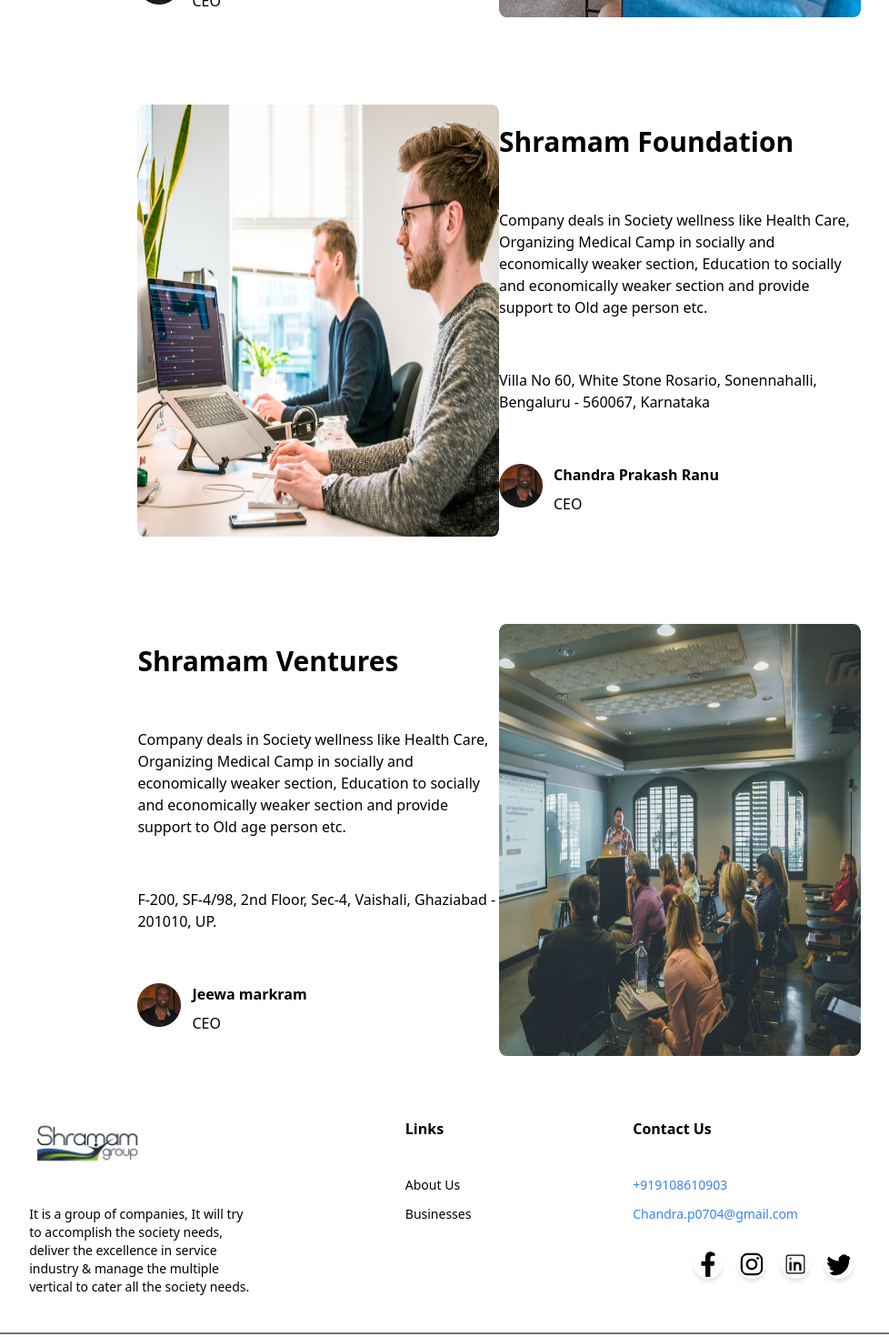
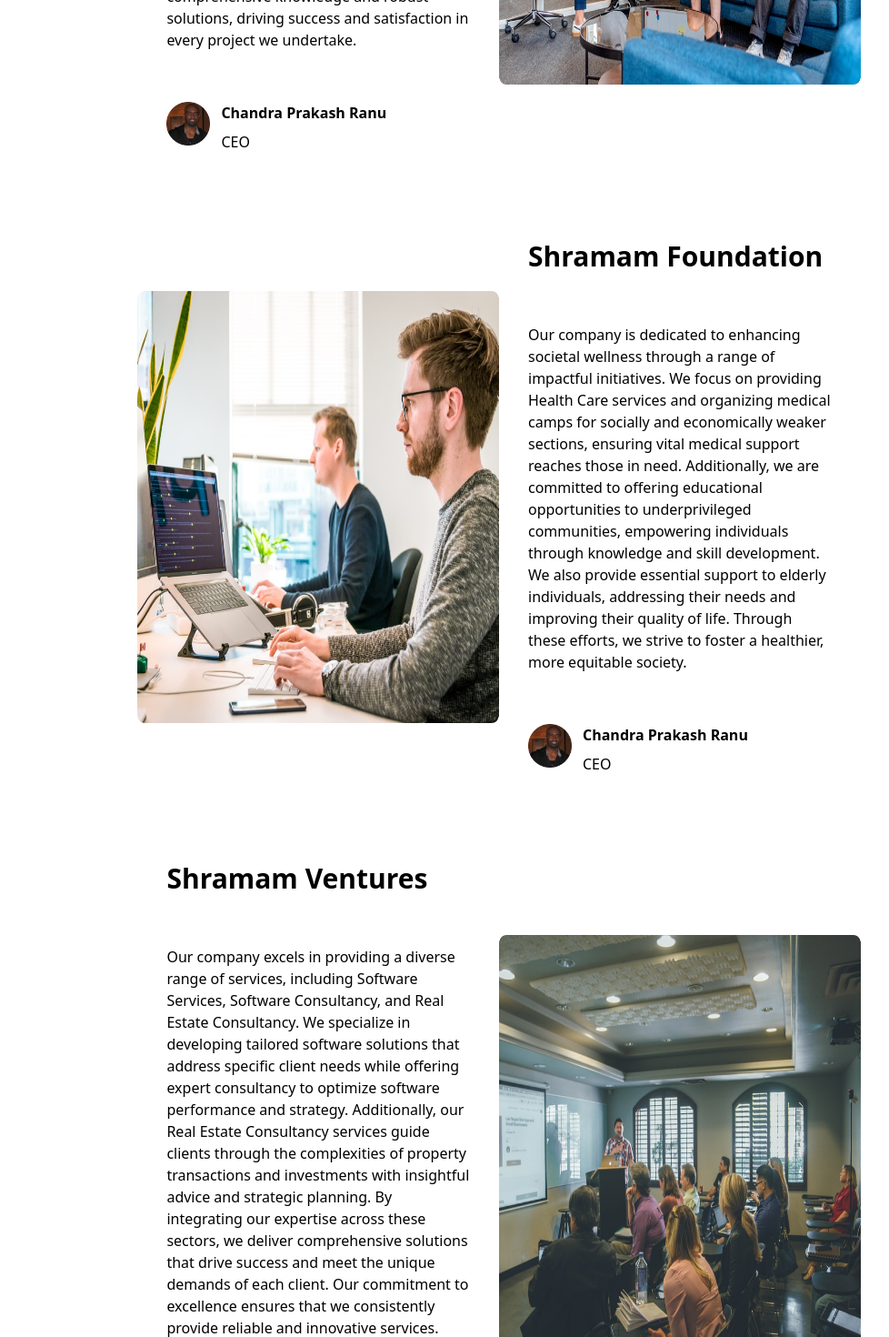
Before and after one commit to amitdhiman5086/shraman-group, a React (Create React App) app: page / in a window 1280 px wide. Shown: the part 1320-2790 px from the top of the page at 91% size, without its empty margins (91-1069 px from the left). Built offline with nearby package versions, Linux system fonts and the light colour scheme.

Commit message:
done tweaking the changes

```diff
--- a/src/App.js
+++ b/src/App.js
@@ -24,14 +24,16 @@
 
 // export default App;
 
-
 import { Outlet } from "react-router-dom";
 import "./App.css";
 import Footer from "./pages/Footer";
 import Navbar from "./pages/Navbar";
+import ScrollToTop from "./components/scrollToTop";
 
 function App() {
   return (
+    <>
+      <ScrollToTop />
       <div className="flex w-screen flex-col min-h-screen justify-between">
         <div className="sticky top-0 z-10 bg-white">
           <Navbar />
@@ -43,6 +45,7 @@
           <Footer />
         </div>
       </div>
+    </>
   );
 }
 
--- a/src/config.js
+++ b/src/config.js
@@ -14,13 +14,13 @@
     alt: "Image 1 not Found",
     title: "Shramam Infra & Minerals Pvt. Ltd.",
     description:
-      "We specialize in Trading, Real Estate Consultancy, and Transportation services, offering nationwide solutions across India. Our expertise spans multiple industries, ensuring comprehensive and reliable service for our clients.",
+      "Our company excels in Trading, Real Estate Consultancy, and Transportation services, delivering extensive solutions across the country. We bring a wealth of experience and expertise to each sector, enabling us to offer tailored, reliable, and efficient services. Whether it's navigating the complexities of trade, providing expert real estate advice, or ensuring seamless transportation logistics, we are committed to meeting the diverse needs of our clients with professionalism and precision. Our integrated approach ensures that clients benefit from our comprehensive knowledge and robust solutions, driving success and satisfaction in every project we undertake.",
     location:
-      "Villa No 60, White Stone Rosario, Sonennahalli, Bengaluru - 560067, Karnataka",
+      "https://www.google.com/maps/embed?pb=!1m18!1m12!1m3!1d3887.349536023535!2d77.73336007578787!3d13.013399213959044!2m3!1f0!2f0!3f0!3m2!1i1024!2i768!4f13.1!3m3!1m2!1s0x3bae11d2281ea5ab%3A0xd5235b1c0fdf298d!2sWhitestone%20Rosario!5e0!3m2!1sen!2sin!4v1724660688464!5m2!1sen!2sin",
     img_Link: ceo,
     ceo_Name: "Chandra Prakash Ranu",
     information:
-      "Our company excels in Trading, Real Estate Consultancy, and Transportation services, delivering extensive solutions across the country. We bring a wealth of experience and expertise to each sector, enabling us to offer tailored, reliable, and efficient services. Whether it's navigating the complexities of trade, providing expert real estate advice, or ensuring seamless transportation logistics, we are committed to meeting the diverse needs of our clients with professionalism and precision. Our integrated approach ensures that clients benefit from our comprehensive knowledge and robust solutions, driving success and satisfaction in every project we undertake.",
+      "At our company, we pride ourselves on delivering top-notch services across three key sectors: Trading, Real Estate Consultancy, and Transportation. Our extensive expertise allows us to provide tailored solutions that cater to the diverse needs of clients throughout India. In the realm of Trading, we leverage our deep industry knowledge to facilitate efficient and profitable transactions. Our team is skilled in navigating the complexities of the market, ensuring that our clients can capitalize on opportunities and achieve their financial goals. When it comes to Real Estate Consultancy, we offer insightful guidance and strategic advice to help clients make informed decisions in a dynamic property landscape. Whether it's buying, selling, or investing in real estate, our experts provide personalized service to meet the unique requirements of each client. Our Transportation services are designed to offer seamless and reliable solutions for logistics and movement across the country. We manage the intricacies of transportation with precision, ensuring timely and efficient delivery of goods and services. By combining our expertise in these diverse fields, we deliver a comprehensive range of services that cater to the evolving needs of our clients. Our commitment to excellence and our nationwide reach ensure that we are well-positioned to provide dependable solutions across India.",
   },
   {
     id: 2,
@@ -28,13 +28,13 @@
     alt: "Image 2 not Found",
     title: "Shramam Foundation",
     description:
-      "Company deals in Society wellness like Health Care, Organizing Medical Camp in socially and economically weaker section, Education to socially and economically weaker section and provide support to Old age person etc.",
+      "Our company is dedicated to enhancing societal wellness through a range of impactful initiatives. We focus on providing Health Care services and organizing medical camps for socially and economically weaker sections, ensuring vital medical support reaches those in need. Additionally, we are committed to offering educational opportunities to underprivileged communities, empowering individuals through knowledge and skill development. We also provide essential support to elderly individuals, addressing their needs and improving their quality of life. Through these efforts, we strive to foster a healthier, more equitable society.",
     location:
-      "Villa No 60, White Stone Rosario, Sonennahalli, Bengaluru - 560067, Karnataka",
+      "https://www.google.com/maps/embed?pb=!1m18!1m12!1m3!1d3887.349536023535!2d77.73336007578787!3d13.013399213959044!2m3!1f0!2f0!3f0!3m2!1i1024!2i768!4f13.1!3m3!1m2!1s0x3bae11d2281ea5ab%3A0xd5235b1c0fdf298d!2sWhitestone%20Rosario!5e0!3m2!1sen!2sin!4v1724660688464!5m2!1sen!2sin",
     img_Link: ceo,
     ceo_Name: "Chandra Prakash Ranu",
     information:
-      "Our company is dedicated to advancing societal wellness through a range of impactful initiatives. We focus on providing essential healthcare services, organizing medical camps for socially and economically disadvantaged communities, and delivering educational opportunities to those in need. Additionally, we offer support and care for the elderly, ensuring their well-being and quality of life. By addressing these critical areas, we strive to make a meaningful difference in the lives of individuals and contribute to the overall health and prosperity of society.",
+      "Our company is deeply committed to promoting societal wellness through a variety of crucial initiatives. We offer comprehensive Health Care services and organize medical camps specifically targeting socially and economically disadvantaged communities, ensuring that essential medical support is accessible to those who need it most. In addition to healthcare, we focus on advancing education by providing learning opportunities and resources to underserved populations. Our educational programs aim to uplift individuals by equipping them with valuable knowledge and skills to improve their futures. We also prioritize the well-being of elderly individuals by offering dedicated support services that address their unique needs and enhance their quality of life. Our initiatives include everything from providing basic care to facilitating social engagement for older adults. By addressing these key areas—healthcare, education, and elder support—we strive to create a more equitable and supportive society. Our comprehensive approach reflects our commitment to making a positive and lasting impact on the lives of those in need, fostering a healthier, more inclusive community for all.",
   },
   {
     id: 3,
@@ -42,13 +42,13 @@
     alt: "Image 3 not Found",
     title: "Shramam Ventures",
     description:
-      "Company deals in Society wellness like Health Care, Organizing Medical Camp in socially and economically weaker section, Education to socially and economically weaker section and provide support to Old age person etc.",
+      "Our company excels in providing a diverse range of services, including Software Services, Software Consultancy, and Real Estate Consultancy. We specialize in developing tailored software solutions that address specific client needs while offering expert consultancy to optimize software performance and strategy. Additionally, our Real Estate Consultancy services guide clients through the complexities of property transactions and investments with insightful advice and strategic planning. By integrating our expertise across these sectors, we deliver comprehensive solutions that drive success and meet the unique demands of each client. Our commitment to excellence ensures that we consistently provide reliable and innovative services.",
     location:
-      "F-200, SF-4/98, 2nd Floor, Sec-4, Vaishali, Ghaziabad - 201010, UP.",
+      "https://www.google.com/maps/embed?pb=!1m18!1m12!1m3!1d3501.834091902089!2d77.33352268684914!3d28.634734121244772!2m3!1f0!2f0!3f0!3m2!1i1024!2i768!4f13.1!3m3!1m2!1s0x390ce52cab1b1285%3A0xc0dbdac7ccc0ba68!2s2nd%20Floor%2C%204%2C%20Block%20C%2C%20Sector-1%2C%20Vaishali%2C%20Ghaziabad%2C%20Uttar%20Pradesh%20201010!5e0!3m2!1sen!2sin!4v1724660983205!5m2!1sen!2sin",
     img_Link: ceo,
     ceo_Name: "Jeewa markram",
     information:
-      "Our company is dedicated to advancing societal wellness through a range of impactful initiatives. We focus on providing essential healthcare services, organizing medical camps for socially and economically disadvantaged communities, and delivering educational opportunities to those in need. Additionally, we offer support and care for the elderly, ensuring their well-being and quality of life. By addressing these critical areas, we strive to make a meaningful difference in the lives of individuals and contribute to the overall health and prosperity of society.",
+      "Our company is dedicated to delivering a wide array of specialized services, including Software Services, Software Consultancy, and Real Estate Consultancy. In the realm of Software Services, we offer custom software development tailored to meet the specific needs of our clients, ensuring that technological solutions align perfectly with their business goals. Our Software Consultancy services provide expert guidance on software strategy, implementation, and optimization, helping organizations enhance their operational efficiency and achieve their digital transformation objectives. In addition to our software-focused offerings, we are also deeply committed to providing exceptional Real Estate Consultancy. Our team of experts navigates the complexities of the property market, offering valuable insights and strategic advice to assist clients in making informed decisions related to buying, selling, or investing in real estate. We ensure that our clients receive comprehensive support throughout their real estate journey, from initial consultation to final transaction.By integrating our expertise in these diverse fields, we deliver holistic solutions that cater to the unique requirements of each client. Our goal is to provide innovative, reliable, and effective services that drive success across various industries. Our commitment to excellence and client satisfaction underpins everything we do, making us a trusted partner for businesses and individuals alike.",
   },
 ];
 
--- a/src/pages/BusinessCard.jsx
+++ b/src/pages/BusinessCard.jsx
@@ -55,7 +55,7 @@
 import React, { useEffect, useState } from "react";
 
 const BusinessCard = ({ info }) => {
-  const { id, src, alt, description, title, location, img_Link, ceo_Name } =
+  const { id, src, alt, information, title, description, img_Link, ceo_Name } =
     info;
   const [isVisible, setIsVisible] = useState(false);
 
@@ -76,7 +76,7 @@
     return () => {
       window.removeEventListener("scroll", handleScroll);
     };
-  }, []);
+  });
 
   return (
     <div
@@ -86,16 +86,15 @@
       } items-center w-full sm:w-[70%] p-4 sm:p-7 transition-opacity duration-500 ${
         isVisible
           ? id % 2 === 0
-            ? "animate-popinRight opacity-100"
-            : "animate-popin opacity-100"
+            ? "opacity-100"
+            : "opacity-100"
           : "opacity-0"
       }`}
     >
       {/* section 1 */}
-      <div className="w-full sm:w-1/2 text-start flex flex-col gap-y-5 sm:gap-y-14">
+      <div className="w-full sm:w-1/2 text-start flex flex-col gap-y-5 sm:gap-y-14 px-8">
         <h1 className="font-extrabold text-2xl sm:text-3xl">{title}</h1>
         <p className="font-light text-sm sm:text-base">{description}</p>
-        <p className="font-light text-sm sm:text-base">{location}</p>
         <div className="flex gap-3">
           <img src={img_Link} alt={alt} className="w-12 h-12" />
           <div className="flex flex-col gap-y-2">
--- a/src/pages/Contact.jsx
+++ b/src/pages/Contact.jsx
@@ -263,7 +263,7 @@
             {/* Google Maps Embed */}
             <iframe
               title="map"
-              src="https://www.google.com/maps/embed?pb=!1m18!1m12!1m3!1d15282225.79979123!2d73.7250245393691!3d20.750301298393563!2m3!1f0!2f0!3f0!3m2!1i1024!2i768!4f13.1!3m3!1m2!1s0x30635ff06b92b791%3A0xd78c4fa1854213a6!2sIndia!5e0!3m2!1sen!2sin!4v1587818542745!5m2!1sen!2sin"
+              src="https://www.google.com/maps/embed?pb=!1m18!1m12!1m3!1d3887.349536023535!2d77.73336007578787!3d13.013399213959044!2m3!1f0!2f0!3f0!3m2!1i1024!2i768!4f13.1!3m3!1m2!1s0x3bae11d2281ea5ab%3A0xd5235b1c0fdf298d!2sWhitestone%20Rosario!5e0!3m2!1sen!2sin!4v1724660688464!5m2!1sen!2sin"
               width="100%"
               className="rounded-2xl"
               height="300px"
--- a/src/pages/Footer.jsx
+++ b/src/pages/Footer.jsx
@@ -101,7 +101,7 @@
       <div className="w-full py-10 grid grid-cols-1 sm:grid-cols-10 gap-8">
         <div className="col-span-4 flex justify-center sm:justify-center">
           <div className="w-3/4 sm:w-1/2">
-            <img src={logo} className="w-32 h-14" alt="logo" />
+            <img src={logo} height={60} width={60} alt="logo" />
             <p className="mt-5 sm:mt-10 text-sm font-normal">
               It is a group of companies, It will try to accomplish the society
               needs, deliver the excellence in service industry & manage the
@@ -163,7 +163,7 @@
       <div className="flex flex-col">
         <div className="w-full bg-gray-500 h-[2px]"></div>
         <div className="text-center p-3 text-xs sm:text-sm font-light">
-          © 2024 Copyright by IK Developers. All rights reserved.
+          © 2024 Copyright by Shramam Group. All rights reserved.
         </div>
       </div>
     </div>
--- a/src/pages/Navbar.jsx
+++ b/src/pages/Navbar.jsx
@@ -48,7 +48,7 @@
       <div className="col-span-2 flex justify-center items-center">
         <div className="w-32 h-14 content-center">
           <Link to={"/"}>
-            <img src={logo} alt="logo not found" />
+            <img src={logo} alt="logo not found" height={60} width={60} />
           </Link>
         </div>
       </div>
--- a/src/pages/OurVisionMission.jsx
+++ b/src/pages/OurVisionMission.jsx
@@ -83,13 +83,13 @@
     <div
       id="vision-mission"
       className={`flex flex-col mb-7 place-items-center transition-opacity duration-500 ${
-        isVisible ? 'animate-popin opacity-100' : 'opacity-0'
+        isVisible ? ' opacity-100' : 'opacity-0'
       }`}
     >
       {/* Part 1 */}
       <div className="w-[90%] flex-col flex justify-start">
         <p className="text-4xl sm:text-6xl text-start font-semibold leading-tight sm:leading-[71px]">
-          {title1}
+          {title1}{" "}
           <span className="bg-gradient-to-b from-primary to-secondary bg-clip-text text-transparent">
             {title2}
           </span>
--- a/src/pages/SectionOne.jsx
+++ b/src/pages/SectionOne.jsx
@@ -43,7 +43,7 @@
   return (
     <div className="bg-red-500 flex justify-center">
       <div className="w-full bg-white flex flex-col sm:flex-row justify-center px-6 sm:px-24 py-12">
-        <div className="place-content-center w-full sm:w-1/2 animate-popinRight">
+        <div className="place-content-center w-full sm:w-1/2">
           <h1 className="text-3xl sm:text-[55px] font-extrabold leading-[40px] sm:leading-[71px] mx-2 my-3">
             Shram, Shine{" "}
             <span className="text-4xl sm:text-[63px] font-extrabold bg-[linear-gradient(to_bottom,_#0D1C9F_0%,_#DE4396_100%)] bg-clip-text text-transparent leading-[40px] sm:leading-[71px]">
@@ -60,8 +60,8 @@
             Let’s get started!
           </button>
         </div>
-        <div className="place-content-center w-full sm:w-1/2 animate-popin mt-6 sm:mt-0">
-          <img src={img1} alt="Image of Something" />
+        <div className="place-content-center w-full sm:w-1/2  mt-6 sm:mt-0">
+          <img src={img1} alt="company home illustration of Something" />
         </div>
       </div>
     </div>
```
Also changed, not shown: src/components/scrollToTop.jsx (added, +15 -0 lines), src/pages/MoreAboutBusiness.jsx (+9 -8 lines), src/pages/SectionAbout.jsx (+4 -4 lines), src/Main.js (line endings or trailing spaces), src/utils/logo.png, src/utils/logo_Back.png (added). Lines whose indentation alone changed are shown as unchanged.
